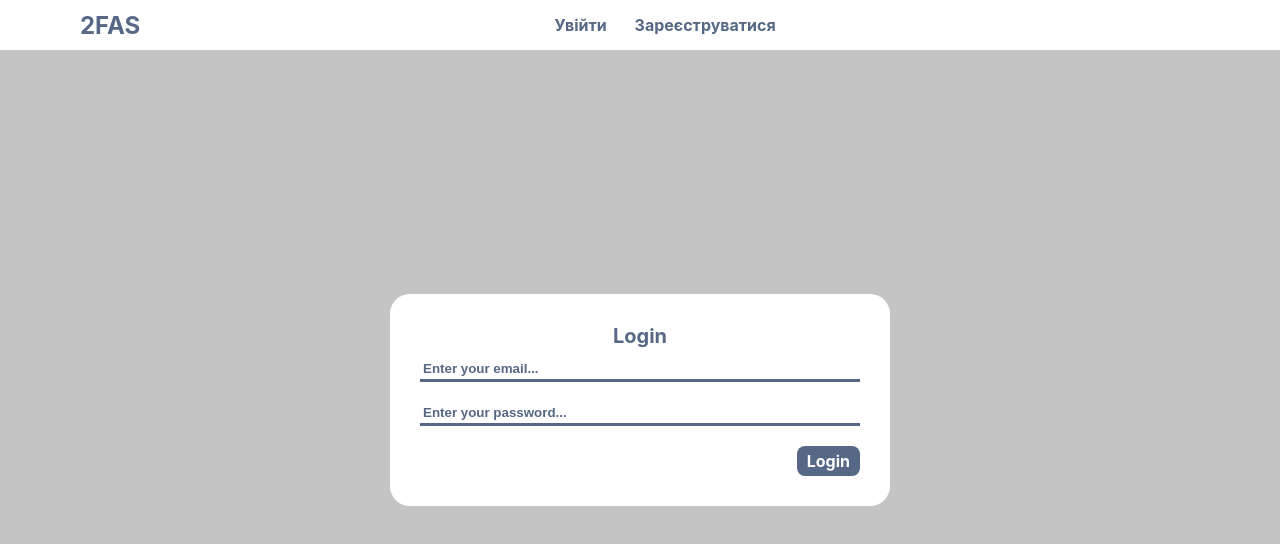
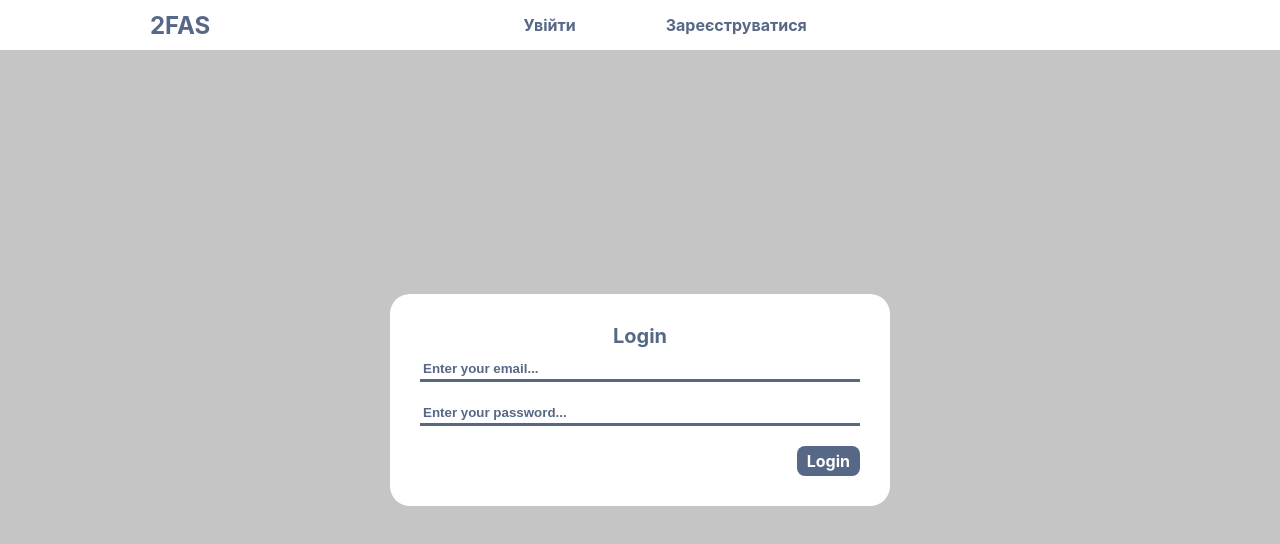
Before and after one commit to iamdenfr/2fas-2.0, a React (Create React App) app in the folder client/: page /login in a window 1280 px wide. Shown: the top 544 px of the page. Built offline with nearby package versions, Linux system fonts and the light colour scheme.

Commit message:
slight changes on navbar styles

```diff
--- a/client/src/components/navbar/navbar.css
+++ b/client/src/components/navbar/navbar.css
@@ -28,23 +28,26 @@
 
   .navbar__login {
     margin-left: auto;
-    margin-right: 20px;
+    align-items: center;
+    justify-content: center;
   }
   .container {
-    width: 1140px;
+    width: 1000px;
     display: flex;
     align-items: center;
   }
 
   .navbar__login a,
 .navbar__registration a {
+  justify-self: center;
+  justify-content: center;
   text-decoration: none;
   color: #566885;
   font-size: 16px;
   font-weight: 700;
   padding: 10px;
   transition: color 0.3s ease;
-  margin: 50px;
+  margin: 35px;
 }
 
 .navbar__login a:hover,
--- a/client/src/components/navbar/navbar.jsx
+++ b/client/src/components/navbar/navbar.jsx
@@ -20,19 +20,19 @@ const Navbar = () => {
             <div className="container">
                 <div className="navbar__header">2FAS</div>
                 {!isAuth &&
-                <div className="navbar__login"><NavLink to="/login"><div>Увійти</div></NavLink></div>
+                <div className="navbar__login"><NavLink to="/login">Увійти</NavLink></div>
                 }
                 {!isAuth &&
-                <div className="navbar__registration"><NavLink to="/registration"><div>Зареєструватися</div></NavLink></div>
+                <div className="navbar__registration"><NavLink to="/registration">Зареєструватися</NavLink></div>
                 }
                 {isAuth &&
-                <div className="navbar__login" onClick={() => dispatch(logout()) }><NavLink to="/login"><div>Вийти</div></NavLink></div>
+                <div className="navbar__login" onClick={() => dispatch(logout()) }><NavLink to="/login">Вийти з акаунту</NavLink></div>
                 }
                 {isAuth &&
-                <div className="navbar__registration"><NavLink to="/dashboard"><div>До панелі</div></NavLink></div>
+                <div className="navbar__registration"><NavLink to="/dashboard">До панелі</NavLink></div>
                 }
                 {isAuth &&
-                <div className="navbar__registration"><NavLink to="/updateuser"><div>Редагувати профіль</div></NavLink></div>
+                <div className="navbar__registration"><NavLink to="/updateuser">Профіль</NavLink></div>
                 }
                 <div className='navbar__language'>
                 </div>
```
